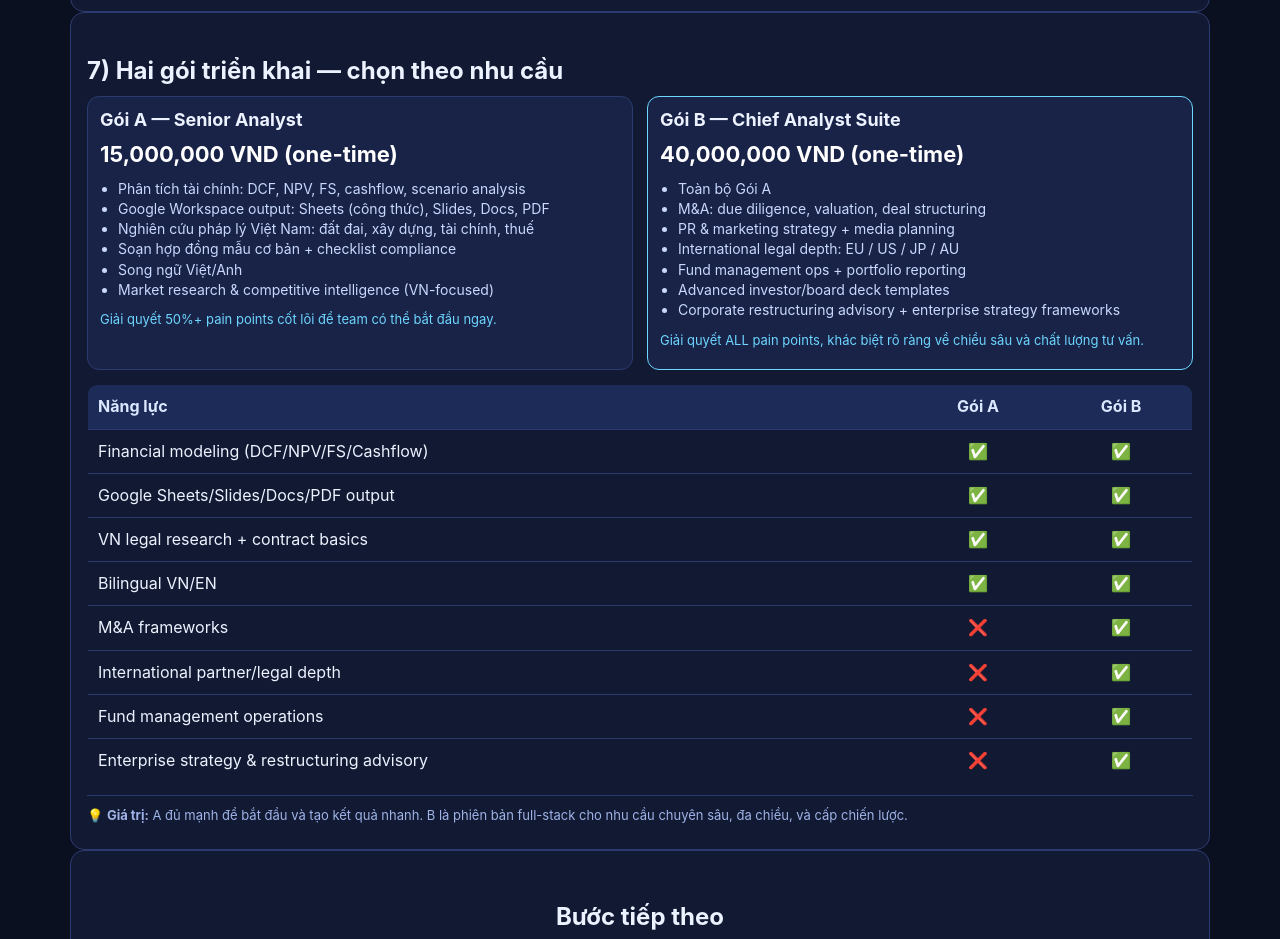
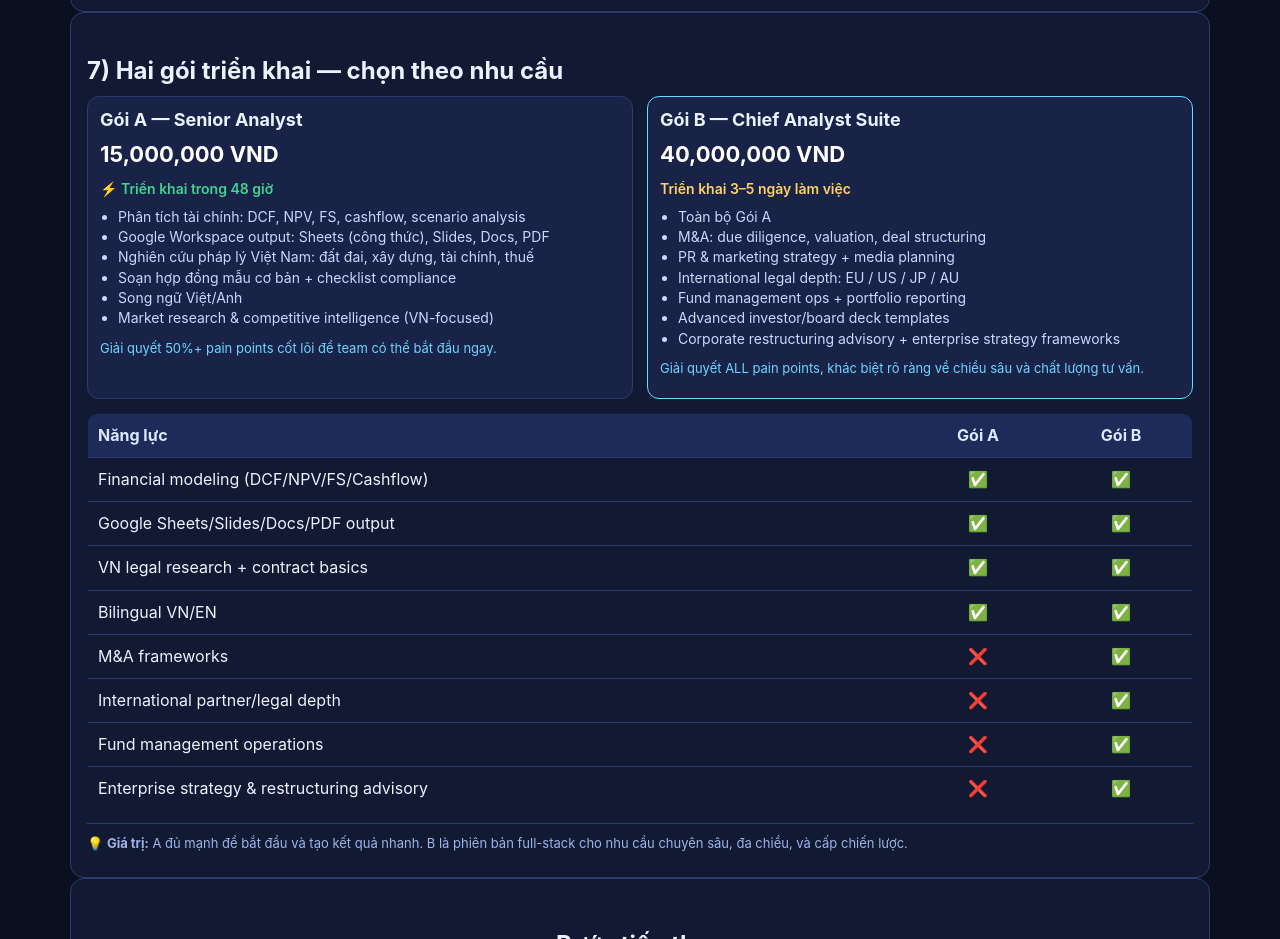
Before and after one commit to dgdatagg-web/myclaw-client-docs, a plain HTML site: page gr-vip-002-h/index.html in a window 1280 px wide. Shown: the part 2078-3017 px from the top of the page. Drawn offline with Linux system fonts and the light colour scheme.

Commit message:
timeline: A=48h, B=3-5 biz days

```diff
--- a/gr-vip-002-h/index.html
+++ b/gr-vip-002-h/index.html
@@ -262,7 +262,8 @@
       <div class="grid grid-2">
         <div class="domain">
           <h3>Gói A — Senior Analyst</h3>
-          <p style="font-size:22px;font-weight:700;color:#fff;margin:8px 0;">15,000,000 VND (one-time)</p>
+          <p style="font-size:22px;font-weight:700;color:#fff;margin:8px 0;">15,000,000 VND</p>
+          <p style="color:#42d392;font-size:14px;font-weight:600;margin:4px 0;">⚡ Triển khai trong 48 giờ</p>
           <ul>
             <li>Phân tích tài chính: DCF, NPV, FS, cashflow, scenario analysis</li>
             <li>Google Workspace output: Sheets (công thức), Slides, Docs, PDF</li>
@@ -275,7 +276,8 @@
         </div>
         <div class="domain" style="border-color:#6ed6ff;">
           <h3>Gói B — Chief Analyst Suite</h3>
-          <p style="font-size:22px;font-weight:700;color:#fff;margin:8px 0;">40,000,000 VND (one-time)</p>
+          <p style="font-size:22px;font-weight:700;color:#fff;margin:8px 0;">40,000,000 VND</p>
+          <p style="color:#ffd166;font-size:14px;font-weight:600;margin:4px 0;">Triển khai 3–5 ngày làm việc</p>
           <ul>
             <li>Toàn bộ Gói A</li>
             <li>M&A: due diligence, valuation, deal structuring</li>
```
